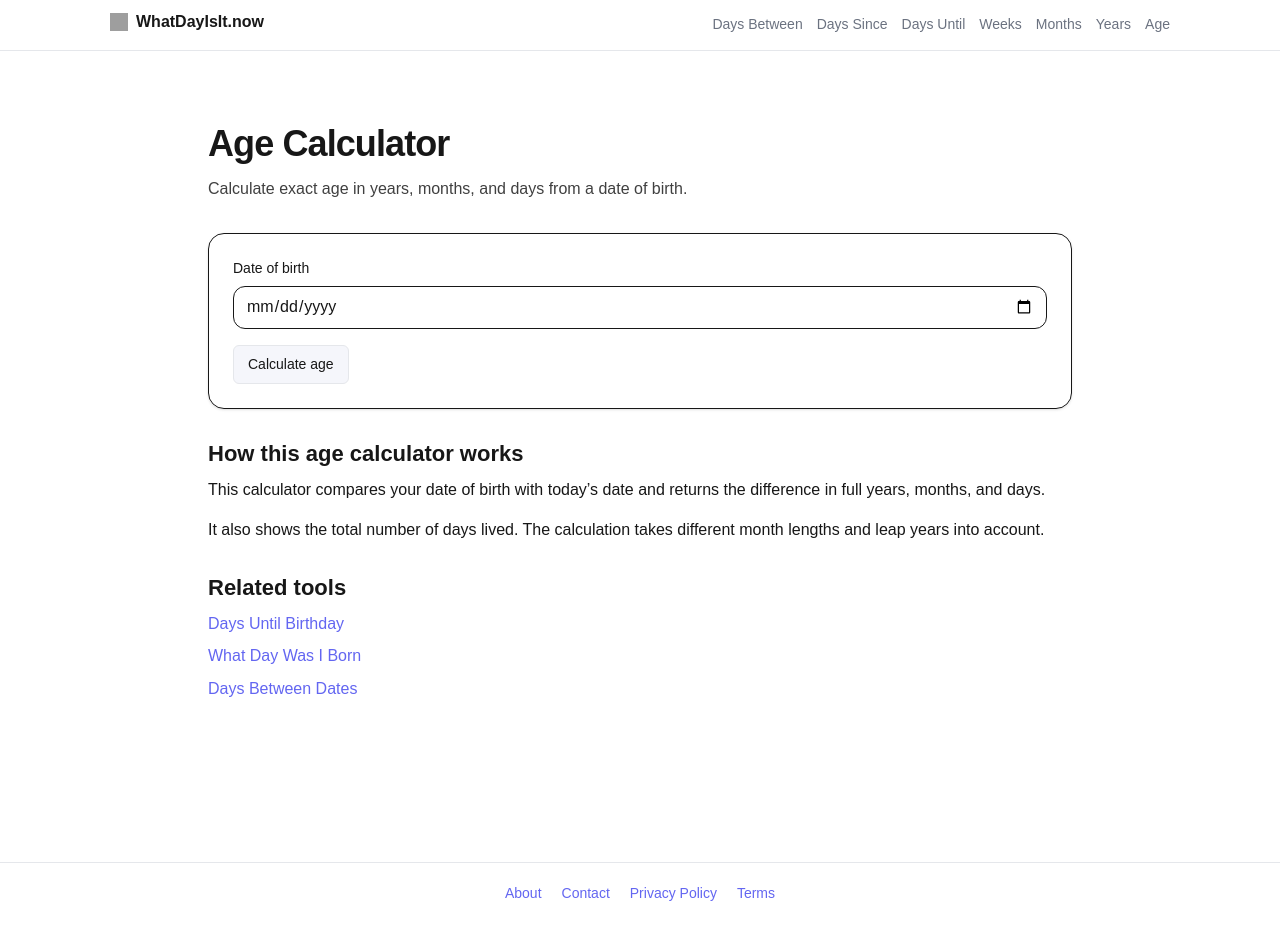
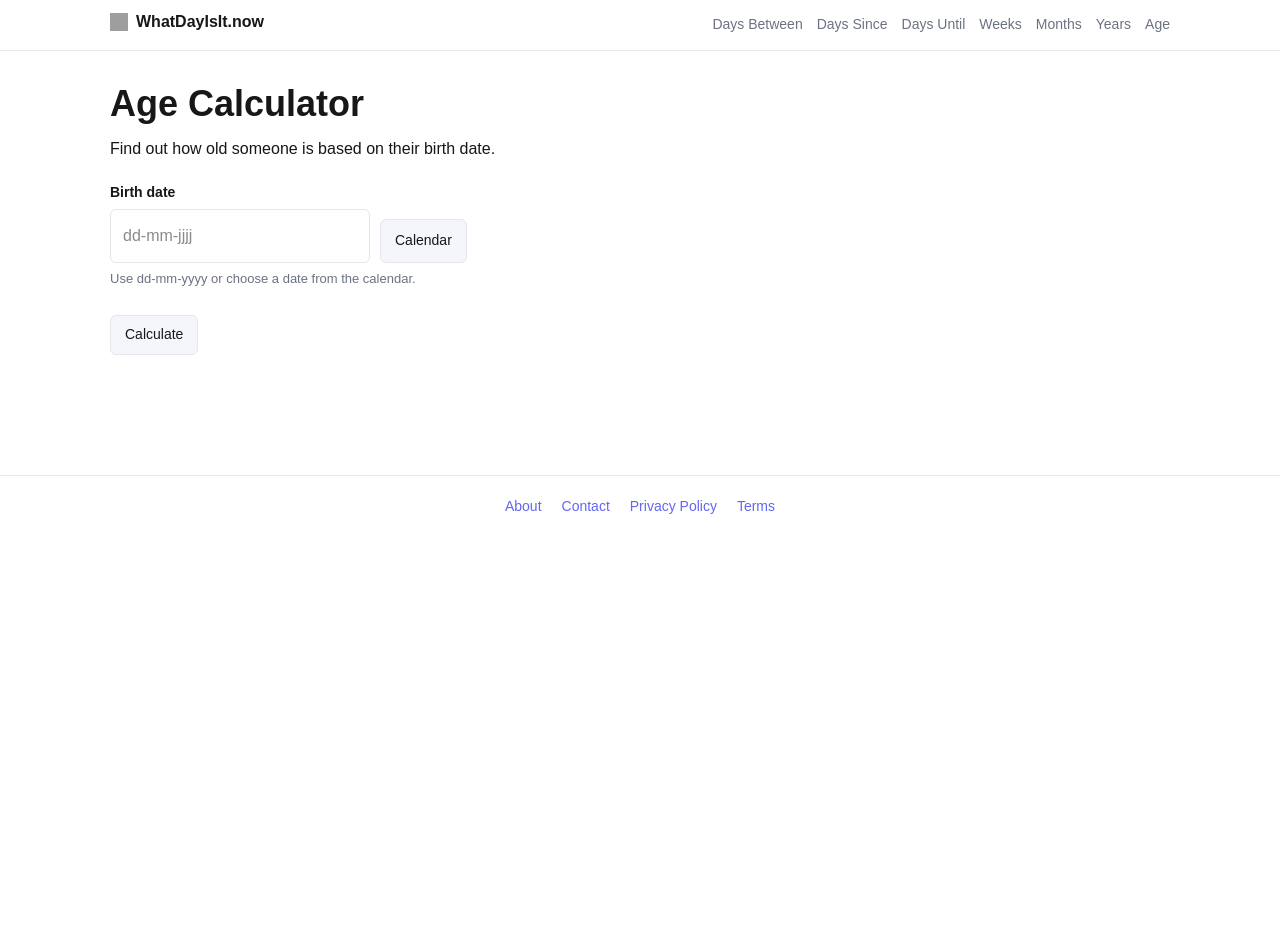
Before and after one commit to bosmeel/whatdayisit-now, a Next.js app: page /age-calculator in a window 1280 px wide. After the commit the page ends 800 px from the top, so only its background shows below. Built offline with nearby package versions, Linux system fonts and the light colour scheme; grey boxes are pictures that could not be loaded.

Commit message:
UI: migrate age calculator to unified DateInput component

```diff
--- a/app/age-calculator/page.tsx
+++ b/app/age-calculator/page.tsx
@@ -1,257 +1,56 @@
-import Script from "next/script";
-import type { Metadata } from "next";
-import Link from "next/link";
+"use client";
 
-export const metadata: Metadata = {
-  title: "Age Calculator – How Old Am I?",
-  description:
-    "Free age calculator to calculate exact age in years, months, and days from a date of birth.",
-  alternates: {
-    canonical: "https://whatdayisit.now/age-calculator",
-  },
-  openGraph: {
-    title: "Age Calculator – How Old Am I?",
-    description:
-      "Free age calculator to calculate exact age in years, months, and days from a date of birth.",
-    url: "https://whatdayisit.now/age-calculator",
-    siteName: "WhatDayIsIt.now",
-    type: "website",
-  },
-  twitter: {
-    card: "summary",
-    title: "Age Calculator – How Old Am I?",
-    description:
-      "Free age calculator to calculate exact age in years, months, and days from a date of birth.",
-  },
-};
+import { useState } from "react";
+import DateInput from "@/components/DateInput";
 
-type PageProps = {
-  searchParams?: Promise<{
-    dob?: string;
-  }>;
-};
+export default function AgeCalculatorPage() {
 
-function isValidDateInput(value: string) {
-  return /^\d{4}-\d{2}-\d{2}$/.test(value);
-}
+  const [birthDate, setBirthDate] = useState("");
+  const [result, setResult] = useState<number | null>(null);
 
-function calculateAgeParts(dob: Date, today: Date) {
-  let years = today.getFullYear() - dob.getFullYear();
-  let months = today.getMonth() - dob.getMonth();
-  let days = today.getDate() - dob.getDate();
+  function calculate() {
 
-  if (days < 0) {
-    months -= 1;
-    const daysInPreviousMonth = new Date(
-      today.getFullYear(),
-      today.getMonth(),
-      0
-    ).getDate();
-    days += daysInPreviousMonth;
+    if (!birthDate) return;
+
+    const birth = new Date(birthDate);
+    const today = new Date();
+
+    const diff = today.getTime() - birth.getTime();
+
+    const age = Math.floor(diff / (1000 * 60 * 60 * 24 * 365.25));
+
+    setResult(age);
   }
 
-  if (months < 0) {
-    years -= 1;
-    months += 12;
-  }
+  return (
+    <div>
 
-  return { years, months, days };
-}
+      <h1>Age Calculator</h1>
 
-function calculateTotalDays(dob: Date, today: Date) {
-  const dobUtc = Date.UTC(dob.getFullYear(), dob.getMonth(), dob.getDate());
-  const todayUtc = Date.UTC(
-    today.getFullYear(),
-    today.getMonth(),
-    today.getDate()
-  );
+      <p>
+        Find out how old someone is based on their birth date.
+      </p>
 
-  return Math.floor((todayUtc - dobUtc) / 86400000);
-}
+      <div className="calculator">
 
-export default async function AgeCalculatorPage({ searchParams }: PageProps) {
-  const params = (await searchParams) ?? {};
-  const dobParam = params.dob ?? "";
+        <DateInput
+          label="Birth date"
+          value={birthDate}
+          onChange={setBirthDate}
+        />
 
-  const today = new Date();
-  const todayOnly = new Date(
-    today.getFullYear(),
-    today.getMonth(),
-    today.getDate()
-  );
+        <button onClick={calculate}>
+          Calculate
+        </button>
 
-  let error = "";
-  let result:
-    | {
-        years: number;
-        months: number;
-        days: number;
-        totalDays: number;
-        formattedDob: string;
-      }
-    | null = null;
+        {result !== null && (
+          <div className="result-box">
+            {result} years
+          </div>
+        )}
 
-  if (dobParam) {
-    if (!isValidDateInput(dobParam)) {
-      error = "Enter a valid date of birth.";
-    } else {
-      const dob = new Date(`${dobParam}T00:00:00`);
+      </div>
 
-      if (Number.isNaN(dob.getTime())) {
-        error = "Enter a valid date of birth.";
-      } else if (dob > todayOnly) {
-        error = "Date of birth cannot be in the future.";
-      } else {
-        const parts = calculateAgeParts(dob, todayOnly);
-        const totalDays = calculateTotalDays(dob, todayOnly);
-
-        result = {
-          ...parts,
-          totalDays,
-          formattedDob: dob.toLocaleDateString("en-US", {
-            year: "numeric",
-            month: "long",
-            day: "numeric",
-          }),
-        };
-      }
-    }
-  }
-
-  const schema = {
-    "@context": "https://schema.org",
-    "@type": "SoftwareApplication",
-    name: "Age Calculator",
-    applicationCategory: "CalculatorApplication",
-    operatingSystem: "Web",
-    url: "https://whatdayisit.now/age-calculator",
-    description:
-      "Free age calculator to calculate exact age in years, months, and days from a date of birth.",
-  };
-
-  return (
-    <main className="mx-auto max-w-4xl px-4 py-10">
-      <Script
-        id="age-calculator-schema"
-        type="application/ld+json"
-        dangerouslySetInnerHTML={{ __html: JSON.stringify(schema) }}
-      />
-
-      <div className="space-y-8">
-        <header className="space-y-3">
-          <h1 className="text-3xl font-bold tracking-tight sm:text-4xl">
-            Age Calculator
-          </h1>
-          <p className="text-base text-neutral-700 dark:text-neutral-300">
-            Calculate exact age in years, months, and days from a date of birth.
-          </p>
-        </header>
-
-        <section className="rounded-2xl border p-5 shadow-sm sm:p-6">
-          <form method="GET" className="space-y-4">
-            <div className="space-y-2">
-              <label htmlFor="dob" className="block text-sm font-medium">
-                Date of birth
-              </label>
-              <input
-                id="dob"
-                name="dob"
-                type="date"
-                defaultValue={dobParam}
-                max={todayOnly.toISOString().split("T")[0]}
-                className="w-full rounded-xl border px-3 py-2 outline-none"
-              />
-            </div>
-
-            <button
-              type="submit"
-              className="rounded-xl border px-4 py-2 font-medium transition hover:opacity-90"
-            >
-              Calculate age
-            </button>
-          </form>
-
-          {error ? (
-            <div className="mt-4 rounded-xl border border-red-300 bg-red-50 px-4 py-3 text-sm text-red-700">
-              {error}
-            </div>
-          ) : null}
-
-          {result ? (
-            <div className="mt-6 space-y-4">
-              <div className="rounded-2xl border p-5">
-                <h2 className="text-xl font-semibold">Your age</h2>
-                <p className="mt-2 text-lg">
-                  {result.years} years, {result.months} months, {result.days}{" "}
-                  days
-                </p>
-                <p className="mt-2 text-sm text-neutral-700 dark:text-neutral-300">
-                  Based on birth date: {result.formattedDob}
-                </p>
-              </div>
-
-              <div className="grid gap-4 sm:grid-cols-3">
-                <div className="rounded-2xl border p-4">
-                  <div className="text-sm text-neutral-600 dark:text-neutral-400">
-                    Years
-                  </div>
-                  <div className="mt-1 text-2xl font-bold">{result.years}</div>
-                </div>
-
-                <div className="rounded-2xl border p-4">
-                  <div className="text-sm text-neutral-600 dark:text-neutral-400">
-                    Months
-                  </div>
-                  <div className="mt-1 text-2xl font-bold">{result.months}</div>
-                </div>
-
-                <div className="rounded-2xl border p-4">
-                  <div className="text-sm text-neutral-600 dark:text-neutral-400">
-                    Days
-                  </div>
-                  <div className="mt-1 text-2xl font-bold">{result.days}</div>
-                </div>
-              </div>
-
-              <div className="rounded-2xl border p-4">
-                <div className="text-sm text-neutral-600 dark:text-neutral-400">
-                  Total days lived
-                </div>
-                <div className="mt-1 text-2xl font-bold">
-                  {result.totalDays.toLocaleString("en-US")}
-                </div>
-              </div>
-            </div>
-          ) : null}
-        </section>
-
-        <section className="space-y-4">
-          <h2 className="text-2xl font-semibold">How this age calculator works</h2>
-          <p>
-            This calculator compares your date of birth with today’s date and
-            returns the difference in full years, months, and days.
-          </p>
-          <p>
-            It also shows the total number of days lived. The calculation takes
-            different month lengths and leap years into account.
-          </p>
-        </section>
-
-        <section className="space-y-3">
-          <h2 className="text-2xl font-semibold">Related tools</h2>
-          <div className="flex flex-col gap-2">
-            <Link className="underline" href="/days-until-birthday">
-              Days Until Birthday
-            </Link>
-            <Link className="underline" href="/what-day-was-i-born">
-              What Day Was I Born
-            </Link>
-            <Link className="underline" href="/days-between-dates">
-              Days Between Dates
-            </Link>
-          </div>
-        </section>
-      </div>
-    </main>
+    </div>
   );
 }
```
